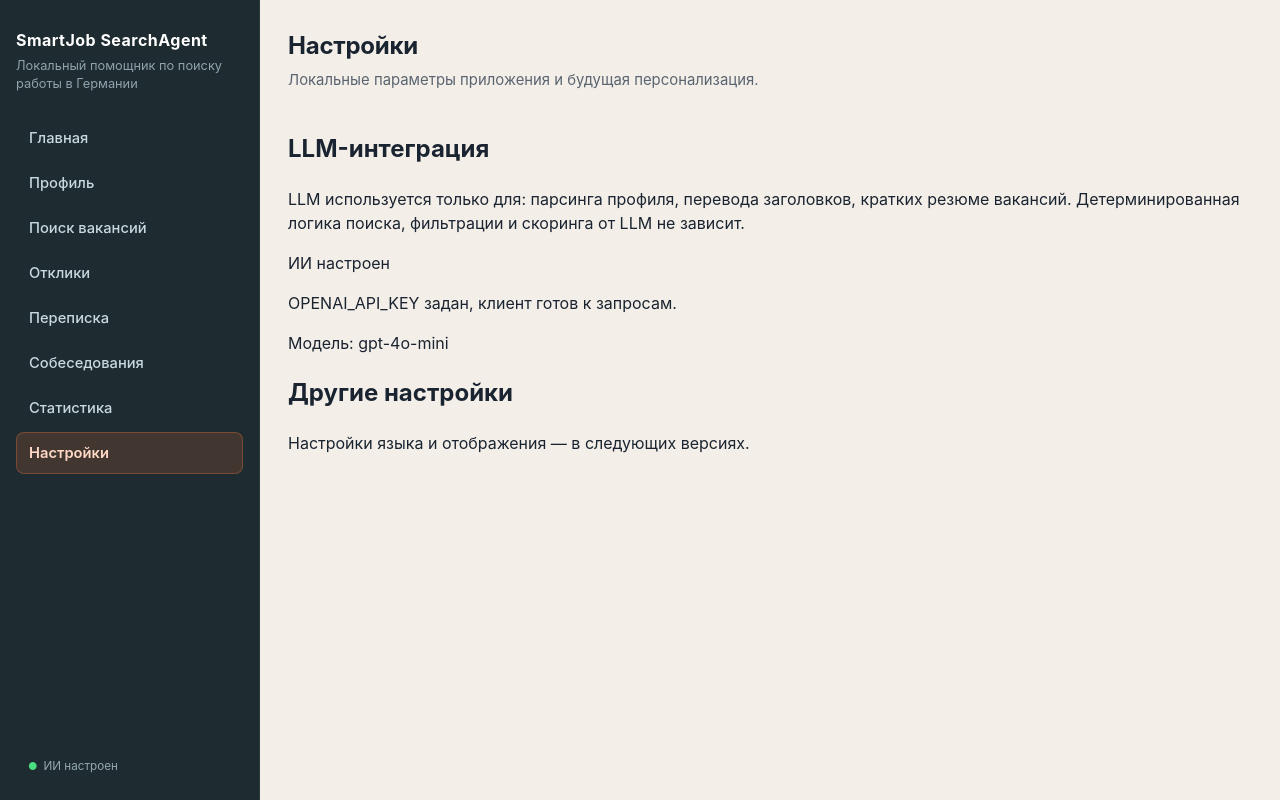
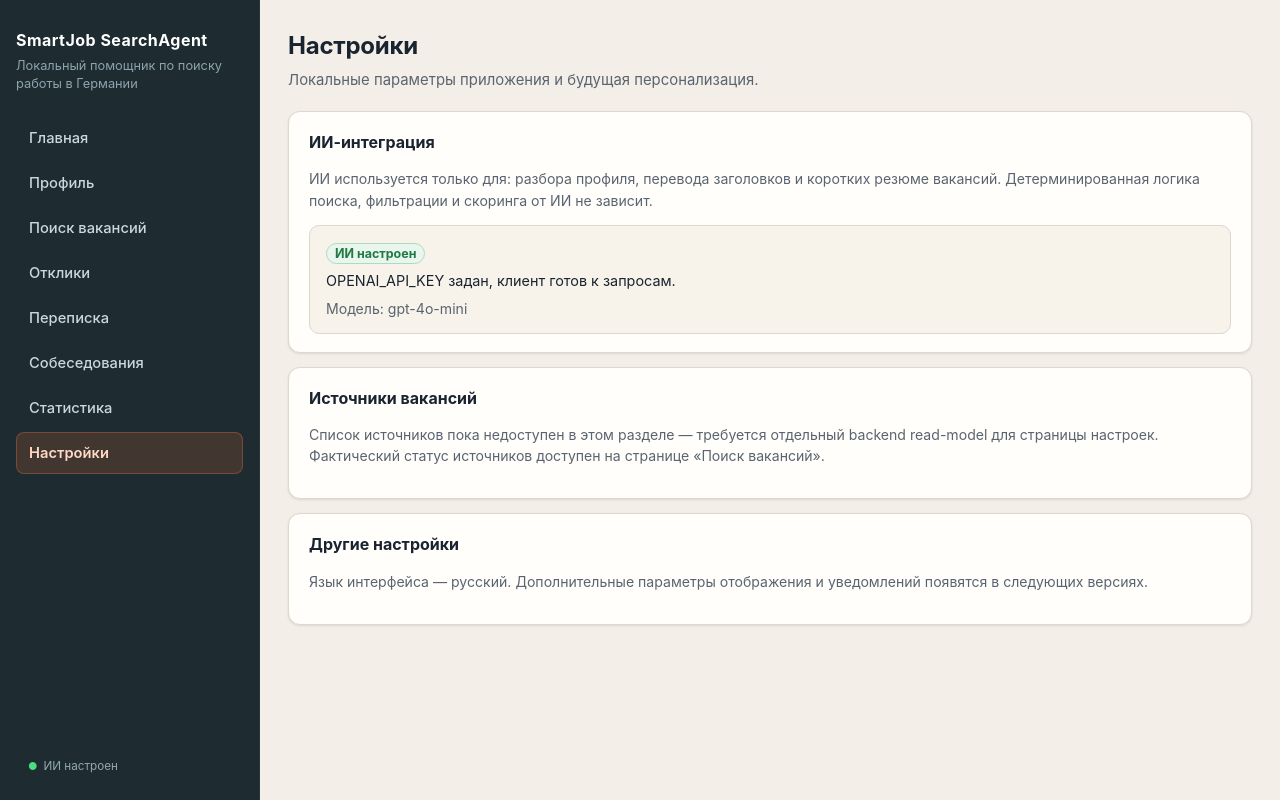
Before and after one commit to vanguar/SearchAgent, a FastAPI app: page /settings in a window 1280 px wide. Run offline with FastAPI, Linux system fonts and the light colour scheme; some libraries are stand-ins or nearby versions.

Commit message:
Redesign Settings screen (presentation only)
Rewrite pages/settings.html into the app design system: drop the orphaned
Tailwind utility classes (no Tailwind is loaded) and use the existing
.panel/.badge-*/.muted components. LLM stays status-only. Add a read-only
sources panel (guarded on source_descriptors, wired in a follow-up commit)
plus scoped CSS for the settings status row and source rows.

Templates + CSS only; no Python touched.

Co-Authored-By: Claude Opus 4.8 <noreply@anthropic.com>
Claude-Session: https://claude.ai/code/session_01E98fwxvfvCcP1bAMDQqrqf

```diff
--- a/app/static/css/app.css
+++ b/app/static/css/app.css
@@ -1266,3 +1266,94 @@ body {
     padding: 14px;
   }
 }
+
+/* ── Settings screen ─────────────────────────────────────── */
+.settings-status-row {
+  display: flex;
+  align-items: flex-start;
+  gap: 12px;
+  margin-top: 4px;
+  padding: 14px 16px;
+  border: 1px solid var(--line);
+  border-radius: 10px;
+  background: #f7f2ea;
+}
+
+.settings-status-row__body {
+  display: grid;
+  gap: 6px;
+}
+
+.settings-status-row__detail {
+  margin: 0;
+  font-size: 0.9rem;
+  color: var(--text-main);
+}
+
+.settings-status-row__hint {
+  margin: 0;
+}
+
+.settings-note {
+  margin-top: 12px;
+}
+
+.settings-code {
+  background: #efe7db;
+  border: 1px solid var(--line);
+  border-radius: 5px;
+  padding: 1px 6px;
+  font-size: 0.85em;
+}
+
+.source-list {
+  list-style: none;
+  margin: 12px 0 0;
+  padding: 0;
+  display: grid;
+  gap: 8px;
+}
+
+.source-row {
+  display: flex;
+  align-items: center;
+  justify-content: space-between;
+  gap: 12px;
+  padding: 11px 14px;
+  border: 1px solid var(--line);
+  border-radius: 10px;
+  background: var(--bg-card);
+}
+
+.source-row__main {
+  display: grid;
+  gap: 5px;
+}
+
+.source-row__name {
+  font-weight: 600;
+  font-size: 0.92rem;
+}
+
+.source-row__meta {
+  display: flex;
+  align-items: center;
+  gap: 8px;
+  flex-wrap: wrap;
+}
+
+.source-row__detail {
+  font-size: 0.85rem;
+}
+
+.scope-badge {
+  display: inline-flex;
+  align-items: center;
+  padding: 2px 9px;
+  border-radius: 999px;
+  border: 1px solid var(--line);
+  background: #f2ede4;
+  color: var(--text-soft);
+  font-size: 0.74rem;
+  font-weight: 600;
+}
--- a/app/templates/pages/settings.html
+++ b/app/templates/pages/settings.html
@@ -1,45 +1,103 @@
 {% extends "base.html" %}
 
 {% block content %}
-<div class="space-y-6">
 
-  <div class="bg-white border border-gray-200 rounded-lg p-5">
-    <h2 class="text-base font-semibold text-gray-900 mb-1">LLM-интеграция</h2>
-    <p class="text-sm text-gray-500 mb-4">
-      LLM используется только для: парсинга профиля, перевода заголовков, кратких резюме вакансий.
-      Детерминированная логика поиска, фильтрации и скоринга от LLM не зависит.
+<article class="panel">
+  <h3>ИИ-интеграция</h3>
+  <p class="muted">
+    ИИ используется только для: разбора профиля, перевода заголовков и коротких резюме вакансий.
+    Детерминированная логика поиска, фильтрации и скоринга от ИИ не зависит.
   </p>
 
-    <div class="flex items-start gap-3 p-4 rounded-md bg-gray-50 border border-gray-100">
-      <div class="flex-1">
-        <p class="text-sm font-medium {{ llm_status_css }}">{{ llm_status_label }}</p>
-        <p class="text-sm text-gray-600 mt-0.5">{{ llm_status_detail }}</p>
+  <div class="settings-status-row">
+    <div class="settings-status-row__body">
+      <div class="settings-status-row__head">
+        {% if llm_status == "configured" or llm_status == "extraction_succeeded" %}
+        <span class="badge-success">{{ llm_status_label }}</span>
+        {% elif llm_status == "provider_error" %}
+        <span class="badge-warning">{{ llm_status_label }}</span>
+        {% else %}
+        <span class="badge-disabled">{{ llm_status_label }}</span>
+        {% endif %}
+      </div>
+      <p class="settings-status-row__detail">{{ llm_status_detail }}</p>
       {% if llm_status == "configured" or llm_status == "provider_error" or llm_status == "extraction_succeeded" %}
-        <p class="text-xs text-gray-400 mt-1">Модель: {{ llm_model }}</p>
+      <p class="muted settings-status-row__hint">Модель: {{ llm_model }}</p>
       {% endif %}
     </div>
   </div>
 
   {% if llm_status == "missing_config" %}
-    <p class="text-xs text-gray-400 mt-3">
-      Чтобы включить LLM: задайте
-      <code class="bg-gray-100 px-1 rounded">OPENAI_API_KEY</code>
-      в файле <code class="bg-gray-100 px-1 rounded">.env</code> и перезапустите приложение.
+  <p class="muted settings-note">
+    Чтобы включить ИИ: задайте <code class="settings-code">OPENAI_API_KEY</code>
+    в файле <code class="settings-code">.env</code> и перезапустите приложение.
+    Без ключа система продолжает работать в детерминированном режиме.
   </p>
   {% endif %}
 
   {% if llm_status == "provider_error" %}
-    <p class="text-xs text-red-400 mt-3">
-      Проверьте лимиты OpenAI и корректность ключа.
-      Детерминированный режим продолжает работать.
+  <p class="muted settings-note">
+    Проверьте лимиты и корректность ключа OpenAI. Детерминированный режим продолжает работать.
   </p>
   {% endif %}
+</article>
+
+<article class="panel">
+  <h3>Источники вакансий</h3>
+  {% if source_descriptors %}
+  {% set active_sources = source_descriptors | selectattr("enabled") | list %}
+  {% set disabled_sources = source_descriptors | rejectattr("enabled") | list %}
+  <p class="muted">
+    Активны {{ active_sources | length }} из {{ source_descriptors | length }}.
+    {% if disabled_sources %}
+    Отключены: {{ disabled_sources | map(attribute="display_name") | join(", ") }}.
+    {% endif %}
+  </p>
+
+  <ul class="source-list">
+    {% for source in source_descriptors %}
+    <li class="source-row">
+      <div class="source-row__main">
+        <span class="source-row__name">{{ source.display_name }}</span>
+        <span class="source-row__meta">
+          <span class="scope-badge">
+            {% if source.global_remote %}Remote worldwide{% else %}Germany · локально{% endif %}
+          </span>
+          {% if source.status_kind == "success" %}
+          <span class="badge-success">{{ source.status_label }}</span>
+          {% elif source.status_kind == "warning" %}
+          <span class="badge-warning">{{ source.status_label }}</span>
+          {% elif source.status_kind == "error" %}
+          <span class="badge-error">{{ source.status_label }}</span>
+          {% else %}
+          <span class="badge-disabled">{{ source.status_label }}</span>
+          {% endif %}
+        </span>
+        {% if source.status_detail %}
+        <span class="muted source-row__detail">{{ source.status_detail }}</span>
+        {% endif %}
       </div>
+    </li>
+    {% endfor %}
+  </ul>
 
-  <div class="bg-white border border-gray-200 rounded-lg p-5">
-    <h2 class="text-base font-semibold text-gray-900 mb-1">Другие настройки</h2>
-    <p class="text-sm text-gray-400">Настройки языка и отображения — в следующих версиях.</p>
-  </div>
+  <p class="muted settings-note">
+    Источники включаются и отключаются в конфигурации приложения. Здесь показан их фактический статус
+    в режиме только для чтения; живые результаты по каждому источнику видны на странице «Поиск вакансий».
+  </p>
+  {% else %}
+  <p class="muted">
+    Список источников пока недоступен в этом разделе — требуется отдельный backend read-model для страницы настроек.
+    Фактический статус источников доступен на странице «Поиск вакансий».
+  </p>
+  {% endif %}
+</article>
 
-</div>
+<article class="panel">
+  <h3>Другие настройки</h3>
+  <p class="muted">
+    Язык интерфейса — русский. Дополнительные параметры отображения и уведомлений появятся в следующих версиях.
+  </p>
+</article>
+
 {% endblock %}
```
Lines whose indentation alone changed are shown as unchanged.
